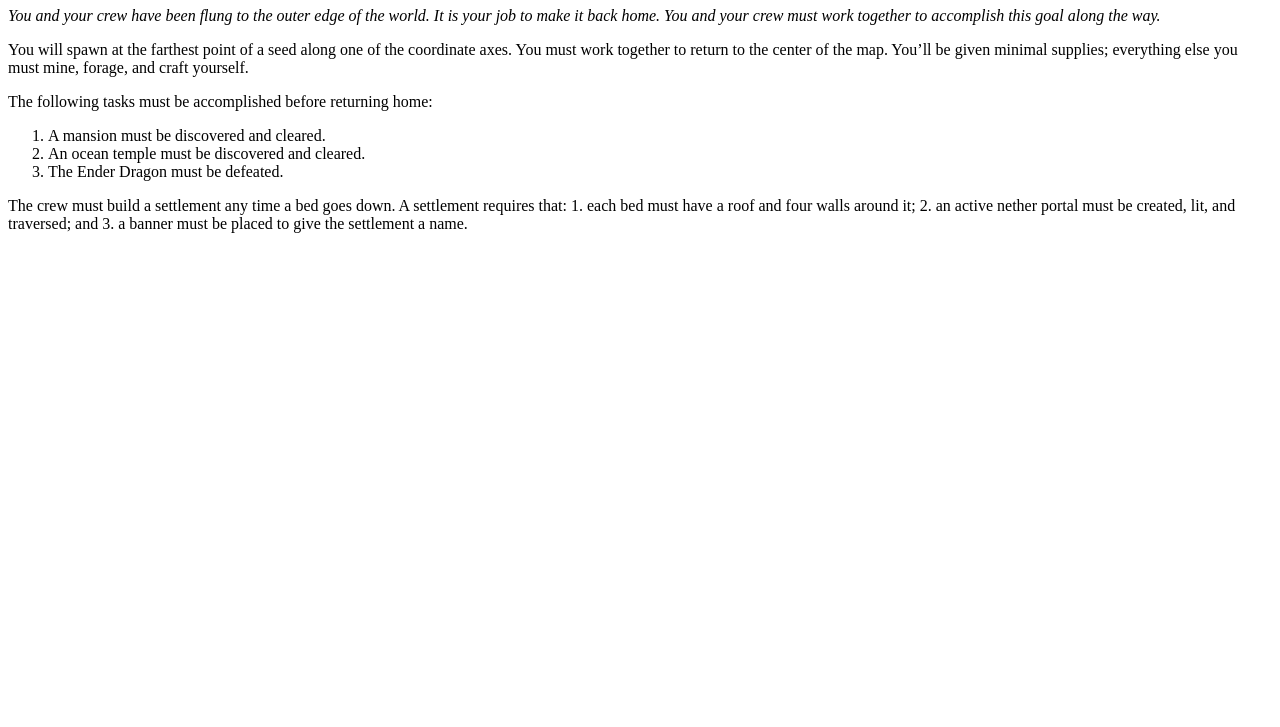
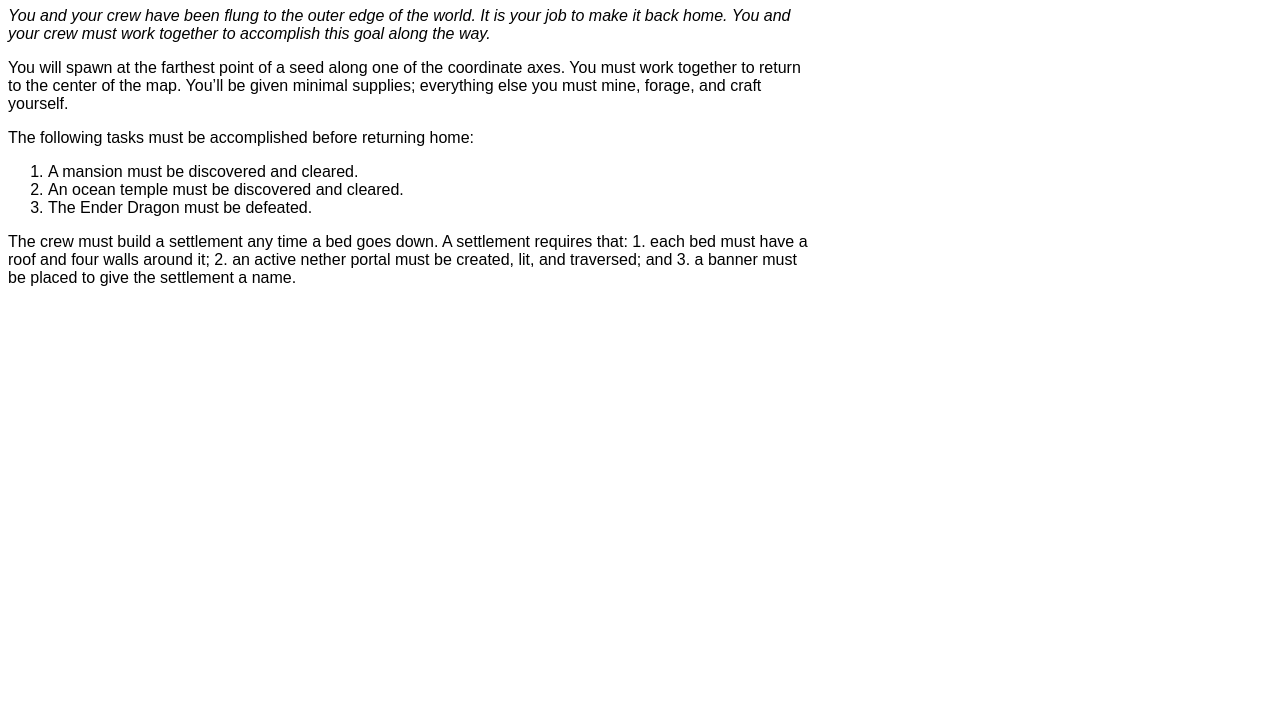
Before and after one commit to vaguity/minecraft-voyager, a plain HTML site: page index.html in a window 1280 px wide. Shown: the part 73-800 px from the top of the page. Drawn offline with Linux system fonts and the light colour scheme.

Commit message:
Update index.html

```diff
--- a/index.html
+++ b/index.html
@@ -3,6 +3,12 @@
 <head>
 	<meta charset="UTF-8">
 	<title>Minecraft: Voyager</title>
+	<style>
+		body {
+			font-family: sans-serif;
+			max-width: 800px;
+		}
+	</style>
 </head>
 <body>
 
```
